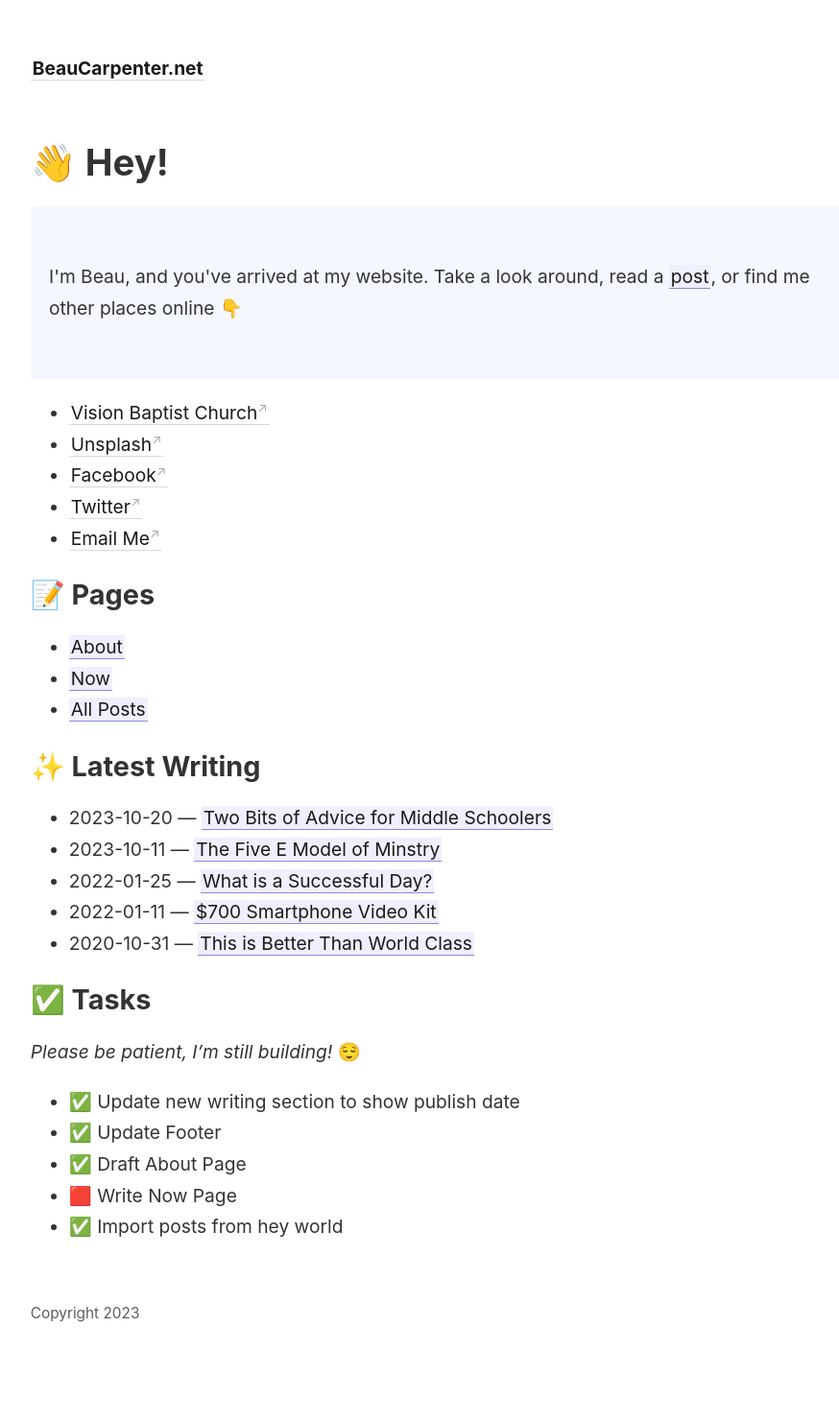
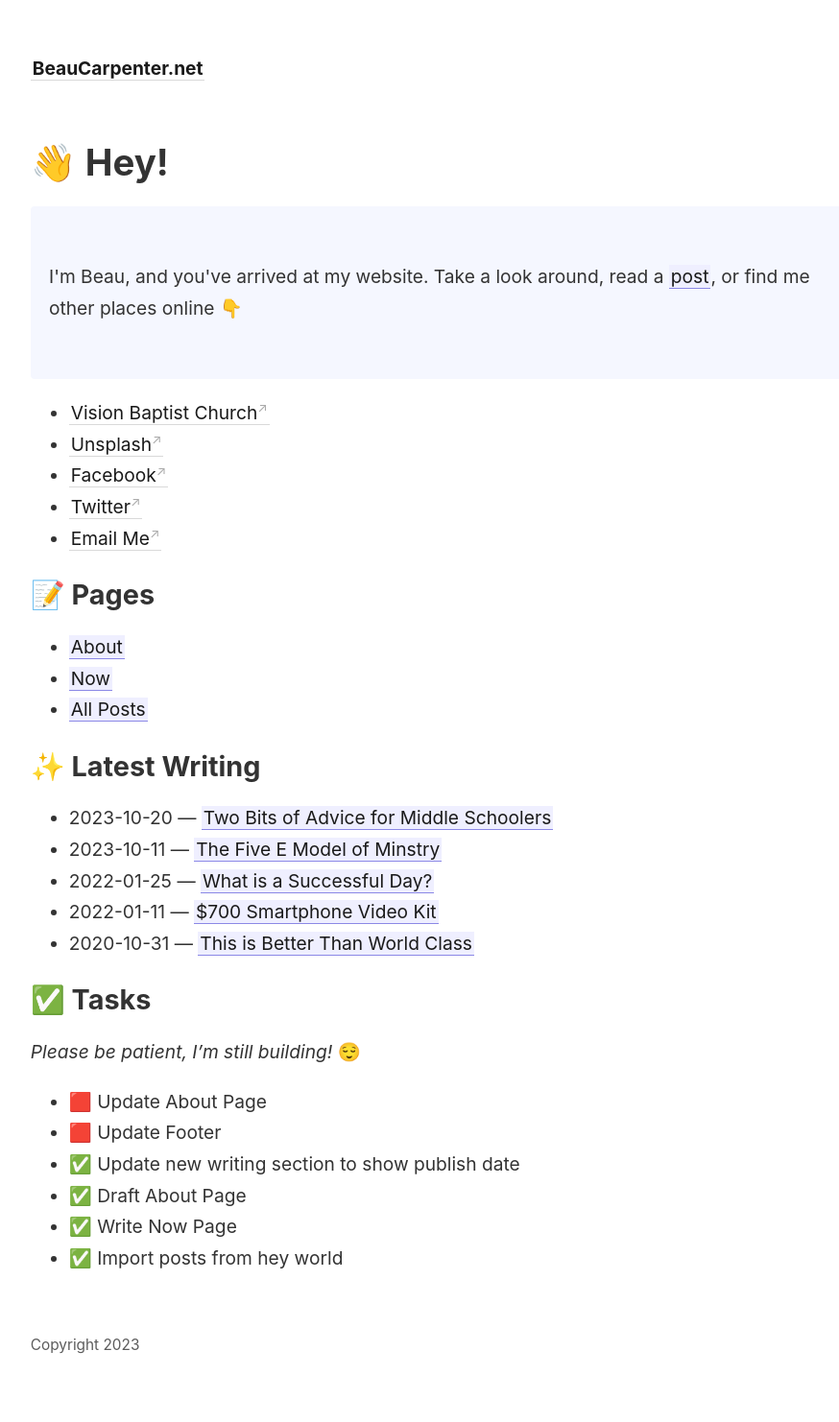
Before and after one commit to BTCarpenter/digital-garden-jekyll, a Jekyll site: the page built from _pages/index.md, in a window 1280 px wide. Shown: the whole page at 96% size, without its empty margins (45-919 px from the left). Built offline with Jekyll 4.4.1, drawn with Linux system fonts in a browser that asks for light colours; before the commit the page ends 1449 px from its top, so only the background shows below that.

Commit message:
Update to home and now

```diff
--- a/_pages/index.md
+++ b/_pages/index.md
@@ -42,10 +42,11 @@ I'm Beau, and you've arrived at my website. Take a look around, read a <a href="
 
 *Please be patient, I'm still building!* 😌
 
+- 🟥 Update About Page
+- 🟥 Update Footer
 - ✅ Update new writing section to show publish date
-- ✅ Update Footer
 - ✅ Draft About Page
-- 🟥 Write Now Page
+- ✅ Write Now Page
 - ✅ Import posts from hey world
 
 <style>
```
Also changed, not shown: _pages/now.md (+4 -3 lines).
